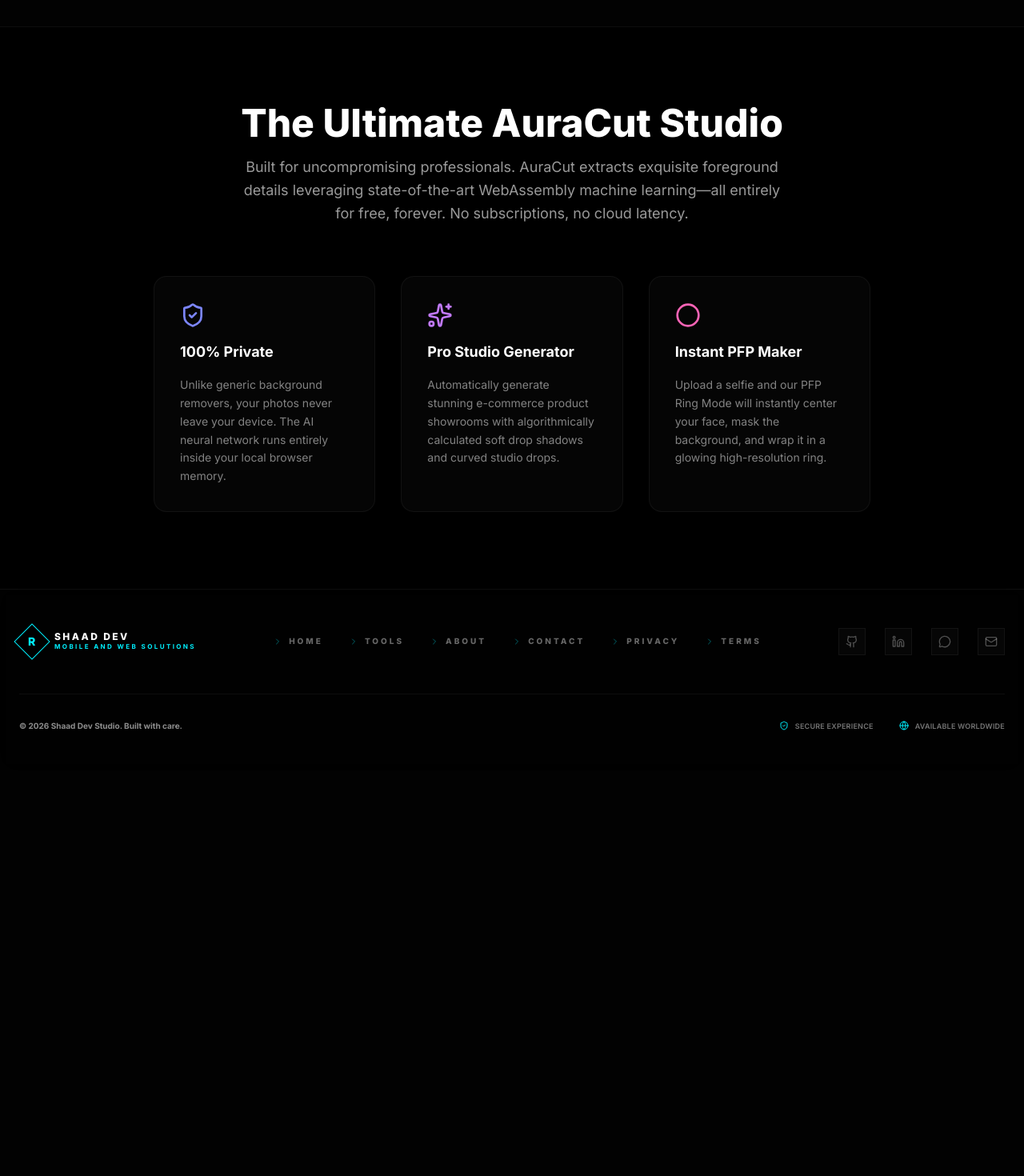
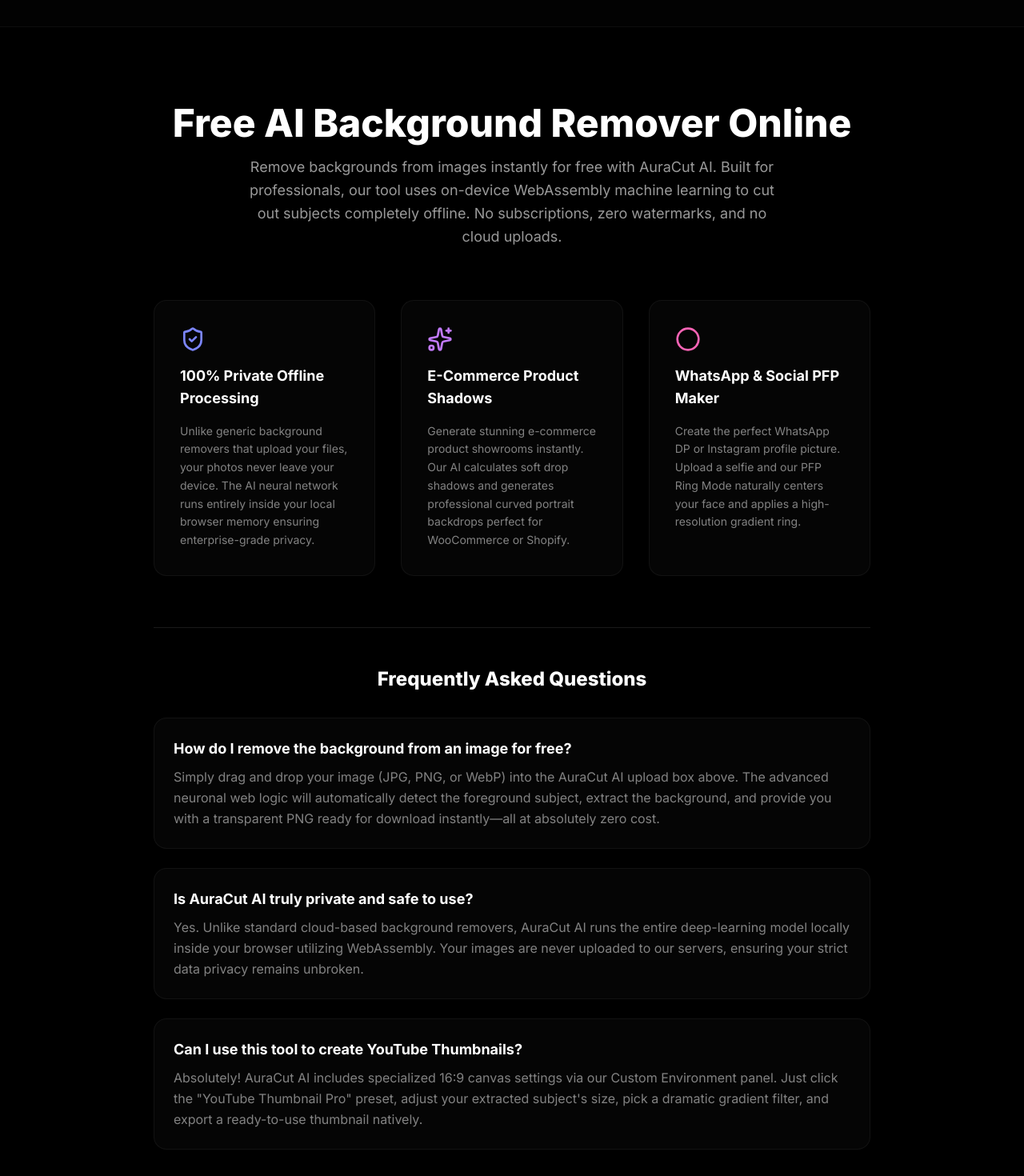
Before and after one commit to jannatlessan/aso-studio-pro_latest, a React (Vite) app: page /tools/background-remover in a window 1280 px wide. Shown: the part 840-2310 px from the top of the page at 80% size. Before the commit the page ends 1803 px from the top, so only its background shows below. Built offline with nearby package versions, Linux system fonts and the light colour scheme; a web font is replaced by a local one.

Commit message:
feat(seo): add robust Google FAQ Schema and strict UI loading precautions

```diff
--- a/src/pages/Tools/BackgroundRemover.tsx
+++ b/src/pages/Tools/BackgroundRemover.tsx
@@ -393,8 +393,12 @@
               <p className="text-xs text-white/40 uppercase tracking-widest font-mono">{progress}% Complete</p>
             </div>
 
+            <p className="text-[10px] text-amber-500/80 uppercase tracking-widest mt-6 font-bold animate-pulse">
+               ⚠️ Please do not close or refresh this tab while processing.
+            </p>
+
             {processState === 'loading_model' && (
-               <p className="text-[10px] text-white/30 uppercase tracking-widest mt-4">
+               <p className="text-[10px] text-white/30 uppercase tracking-widest mt-2">
                  <Sparkles className="w-3 h-3 inline mr-1 text-purple-400 mb-0.5" />
                  First run downloads a 40MB WebAssembly Model locally into your browser.
                </p>
@@ -606,33 +610,59 @@
       {/* Hidden File Input */}
       <input type="file" ref={fileInputRef} onChange={handleFileUpload} accept="image/*" className="hidden" />
 
-      {/* SEO Content Structure */}
-      <section className="bg-black border-t border-white/5 py-24 px-4 relative z-10">
+      {/* SEO Content Structure - Optimized for Google Search Strategy */}
+      <section className="bg-black border-t border-white/5 py-24 px-4 relative z-10" itemScope itemType="https://schema.org/WebPage">
         <div className="max-w-4xl mx-auto space-y-16">
           <div className="text-center space-y-4">
-             <h2 className="text-3xl md:text-5xl font-black text-white">The Ultimate AuraCut Studio</h2>
-             <p className="text-white/60 text-lg max-w-2xl mx-auto leading-relaxed">
-               Built for uncompromising professionals. AuraCut extracts exquisite foreground details leveraging state-of-the-art WebAssembly machine learning—all entirely for free, forever. No subscriptions, no cloud latency.
+             <h2 className="text-3xl md:text-5xl font-black text-white" itemProp="headline">Free AI Background Remover Online</h2>
+             <p className="text-white/60 text-lg max-w-2xl mx-auto leading-relaxed" itemProp="description">
+               Remove backgrounds from images instantly for free with AuraCut AI. Built for professionals, our tool uses on-device WebAssembly machine learning to cut out subjects completely offline. No subscriptions, zero watermarks, and no cloud uploads.
              </p>
           </div>
 
           <div className="grid md:grid-cols-3 gap-8">
              <div className="bg-[#050505] border border-white/5 p-8 rounded-2xl space-y-4">
                 <ShieldCheck className="w-8 h-8 text-indigo-400" />
-                <h3 className="text-white font-bold text-lg">100% Private</h3>
-                <p className="text-sm text-white/50 leading-relaxed">Unlike generic background removers, your photos never leave your device. The AI neural network runs entirely inside your local browser memory.</p>
+                <h3 className="text-white font-bold text-lg">100% Private Offline Processing</h3>
+                <p className="text-sm text-white/50 leading-relaxed">Unlike generic background removers that upload your files, your photos never leave your device. The AI neural network runs entirely inside your local browser memory ensuring enterprise-grade privacy.</p>
              </div>
              <div className="bg-[#050505] border border-white/5 p-8 rounded-2xl space-y-4">
                 <Sparkles className="w-8 h-8 text-purple-400" />
-                <h3 className="text-white font-bold text-lg">Pro Studio Generator</h3>
-                <p className="text-sm text-white/50 leading-relaxed">Automatically generate stunning e-commerce product showrooms with algorithmically calculated soft drop shadows and curved studio drops.</p>
+                <h3 className="text-white font-bold text-lg">E-Commerce Product Shadows</h3>
+                <p className="text-sm text-white/50 leading-relaxed">Generate stunning e-commerce product showrooms instantly. Our AI calculates soft drop shadows and generates professional curved portrait backdrops perfect for WooCommerce or Shopify.</p>
              </div>
              <div className="bg-[#050505] border border-white/5 p-8 rounded-2xl space-y-4">
                 <Circle className="w-8 h-8 text-pink-400" />
-                <h3 className="text-white font-bold text-lg">Instant PFP Maker</h3>
-                <p className="text-sm text-white/50 leading-relaxed">Upload a selfie and our PFP Ring Mode will instantly center your face, mask the background, and wrap it in a glowing high-resolution ring.</p>
+                <h3 className="text-white font-bold text-lg">WhatsApp & Social PFP Maker</h3>
+                <p className="text-sm text-white/50 leading-relaxed">Create the perfect WhatsApp DP or Instagram profile picture. Upload a selfie and our PFP Ring Mode naturally centers your face and applies a high-resolution gradient ring.</p>
              </div>
           </div>
+
+          {/* Highly Ranked SEO FAQ Schema Section */}
+          <div className="pt-12 border-t border-white/10" itemScope itemType="https://schema.org/FAQPage">
+             <h2 className="text-2xl font-black mb-8 text-center text-white">Frequently Asked Questions</h2>
+             <div className="space-y-6">
+                <div className="bg-[#050505] border border-white/5 p-6 rounded-2xl" itemScope itemProp="mainEntity" itemType="https://schema.org/Question">
+                   <h3 className="text-lg font-bold text-white mb-2" itemProp="name">How do I remove the background from an image for free?</h3>
+                   <div itemScope itemProp="acceptedAnswer" itemType="https://schema.org/Answer">
+                      <p className="text-white/50 leading-relaxed" itemProp="text">Simply drag and drop your image (JPG, PNG, or WebP) into the AuraCut AI upload box above. The advanced neuronal web logic will automatically detect the foreground subject, extract the background, and provide you with a transparent PNG ready for download instantly—all at absolutely zero cost.</p>
+                   </div>
+                </div>
+                <div className="bg-[#050505] border border-white/5 p-6 rounded-2xl" itemScope itemProp="mainEntity" itemType="https://schema.org/Question">
+                   <h3 className="text-lg font-bold text-white mb-2" itemProp="name">Is AuraCut AI truly private and safe to use?</h3>
+                   <div itemScope itemProp="acceptedAnswer" itemType="https://schema.org/Answer">
+                      <p className="text-white/50 leading-relaxed" itemProp="text">Yes. Unlike standard cloud-based background removers, AuraCut AI runs the entire deep-learning model locally inside your browser utilizing WebAssembly. Your images are never uploaded to our servers, ensuring your strict data privacy remains unbroken.</p>
+                   </div>
+                </div>
+                <div className="bg-[#050505] border border-white/5 p-6 rounded-2xl" itemScope itemProp="mainEntity" itemType="https://schema.org/Question">
+                   <h3 className="text-lg font-bold text-white mb-2" itemProp="name">Can I use this tool to create YouTube Thumbnails?</h3>
+                   <div itemScope itemProp="acceptedAnswer" itemType="https://schema.org/Answer">
+                      <p className="text-white/50 leading-relaxed" itemProp="text">Absolutely! AuraCut AI includes specialized 16:9 canvas settings via our Custom Environment panel. Just click the "YouTube Thumbnail Pro" preset, adjust your extracted subject's size, pick a dramatic gradient filter, and export a ready-to-use thumbnail natively.</p>
+                   </div>
+                </div>
+             </div>
+          </div>
+
         </div>
       </section>
 
--- a/src/pages/Tools/ToolsList.tsx
+++ b/src/pages/Tools/ToolsList.tsx
@@ -188,8 +188,8 @@
   },
   {
     id: "IMG-004",
-    name: "AI Background Remover",
-    description: "Instantly remove backgrounds using powerful on-device AI. Includes Pro studio drop-shadows and social profile picture generation.",
+    name: "AuraCut AI",
+    description: "Instantly isolate backgrounds using our local neural engine. Features DP Makers, layer filters, and pro studio drop-shadows.",
     icon: Layers,
     path: "/tools/background-remover",
     status: "Trending",
```
